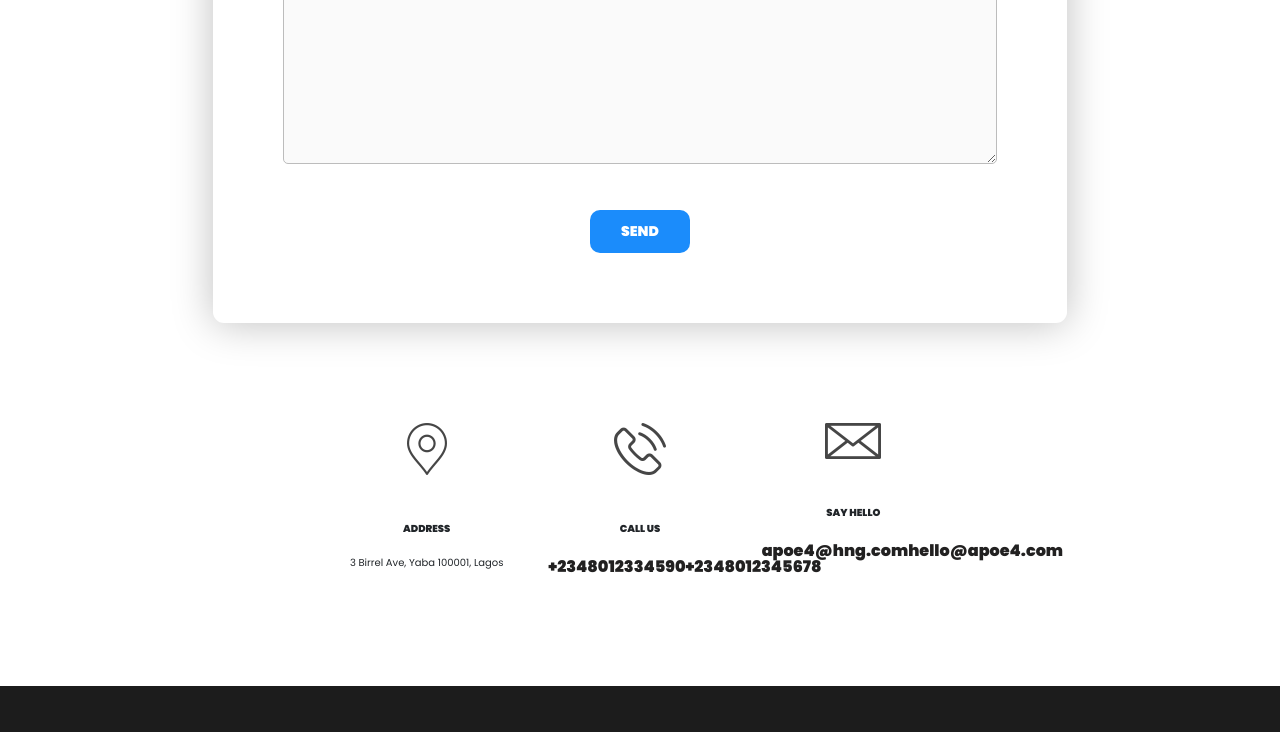
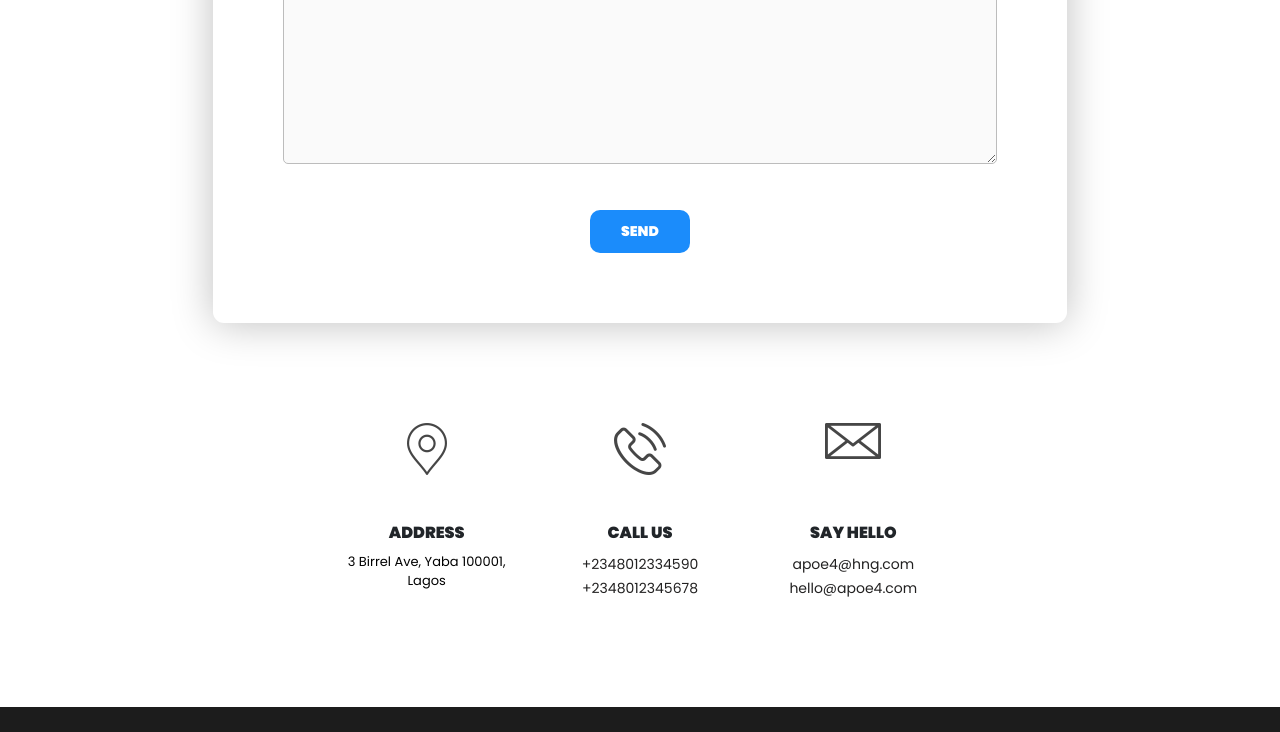
Before and after one commit to hnginternship5/apoe4, a Vue app: page /contact in a window 1280 px wide. Shown: the part 370-1102 px from the top of the page. Built offline with nearby package versions, Linux system fonts and the light colour scheme; no server answers; grey boxes are pictures that could not be loaded; a small style sheet from the web is missing.

Commit message:
updated the contact page address look

```diff
--- a/src/components/contact/AddressSection.vue
+++ b/src/components/contact/AddressSection.vue
@@ -10,14 +10,22 @@
             <div class="col-md-2 icon text-center">
                 <img class="contact-image" src="../../assets/img/phonecall.png" alt="call apoe4">
                 <h5 class="contact-heading mt-5">CALL US</h5>
+                <div class="link">
                 <a href="tel:+2348012334590" class="contact-link">+2348012334590</a>
+                <br/>
                 <a href="tel:+2348012345678" class="contact-link">+2348012345678</a>
+                </div>
+
             </div>
             <div class="col-md-2 icon text-center">
-                <img class="contact-image " src="../../assets/img/mail.png" alt="mail apoe4">
+                <img class="contact-image mb-3" src="../../assets/img/mail.png" alt="mail apoe4">
                 <h5 class="contact-heading mt-5">SAY HELLO</h5>
+                <div class="link">
                 <a href="mailto:apoe4@hng.com" class="contact-link">apoe4@hng.com</a>
+                <br/>
                 <a href="mailto:hello@apoe4.com" class="contact-link">hello@apoe4.com</a>
+                </div>
+
             </div>
             <div class="col-md-3"></div>
        </div>
@@ -43,13 +51,17 @@
 
         }
         .contact .address{
-            font-size:10px;
+            font-size:13px;
+            color:black;
+            margin-top:-10px;
+
 
         }
         .contact .contact-heading{
             font-weight: bold;
             margin-bottom: 20px;
-            font-size: 10px;
+            font-size: 16px;
+
         }
 
         .contact .icon {
@@ -59,6 +71,16 @@
 
         .contact .contact-link{
             text-transform: lowercase;
+            font-size: 14px;
+        }
+
+        .contact a {
+            font-weight: 200;
+        }
+
+        .contact .link{
+            margin-top:-10px;
+
         }
 
 
```
